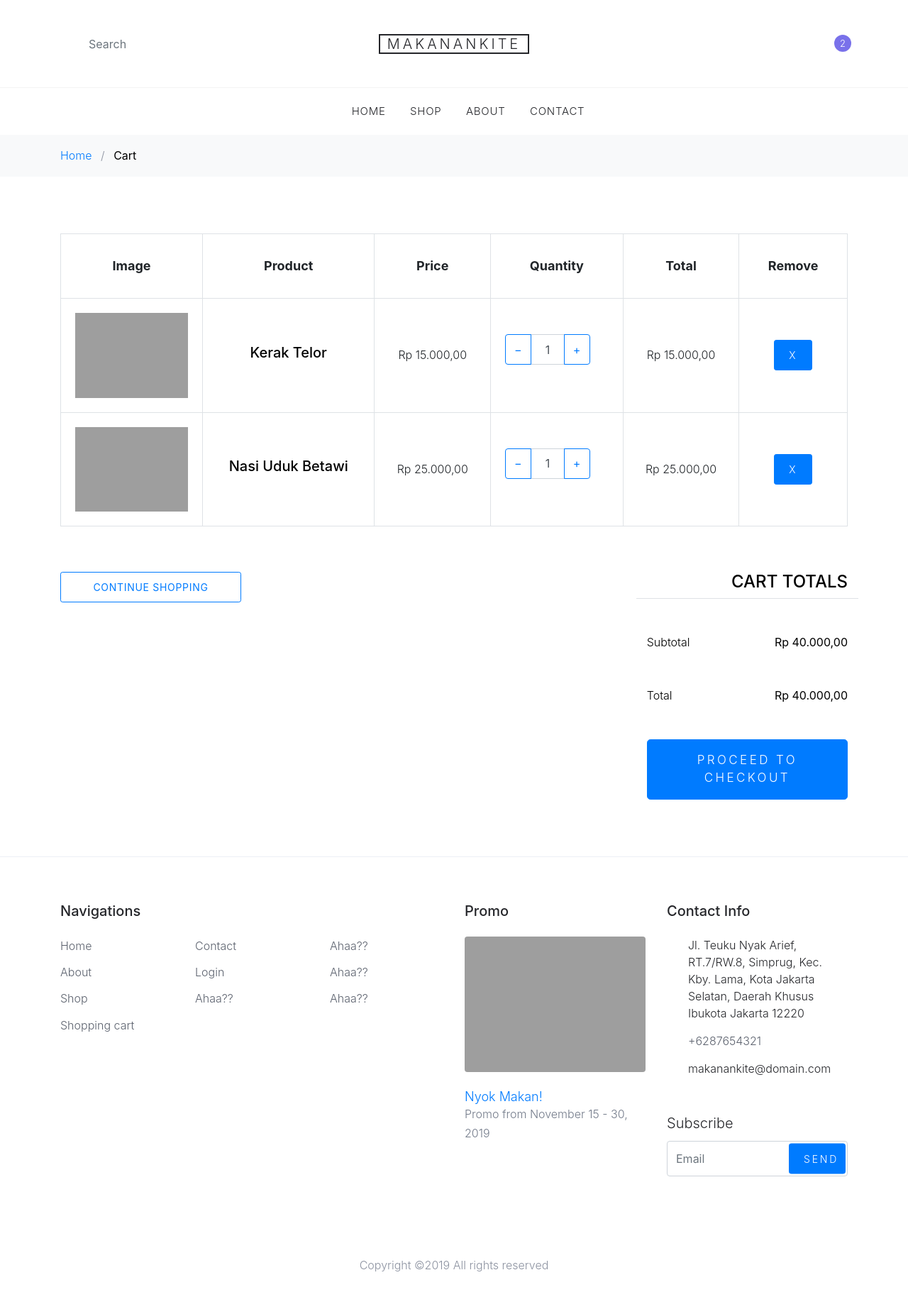
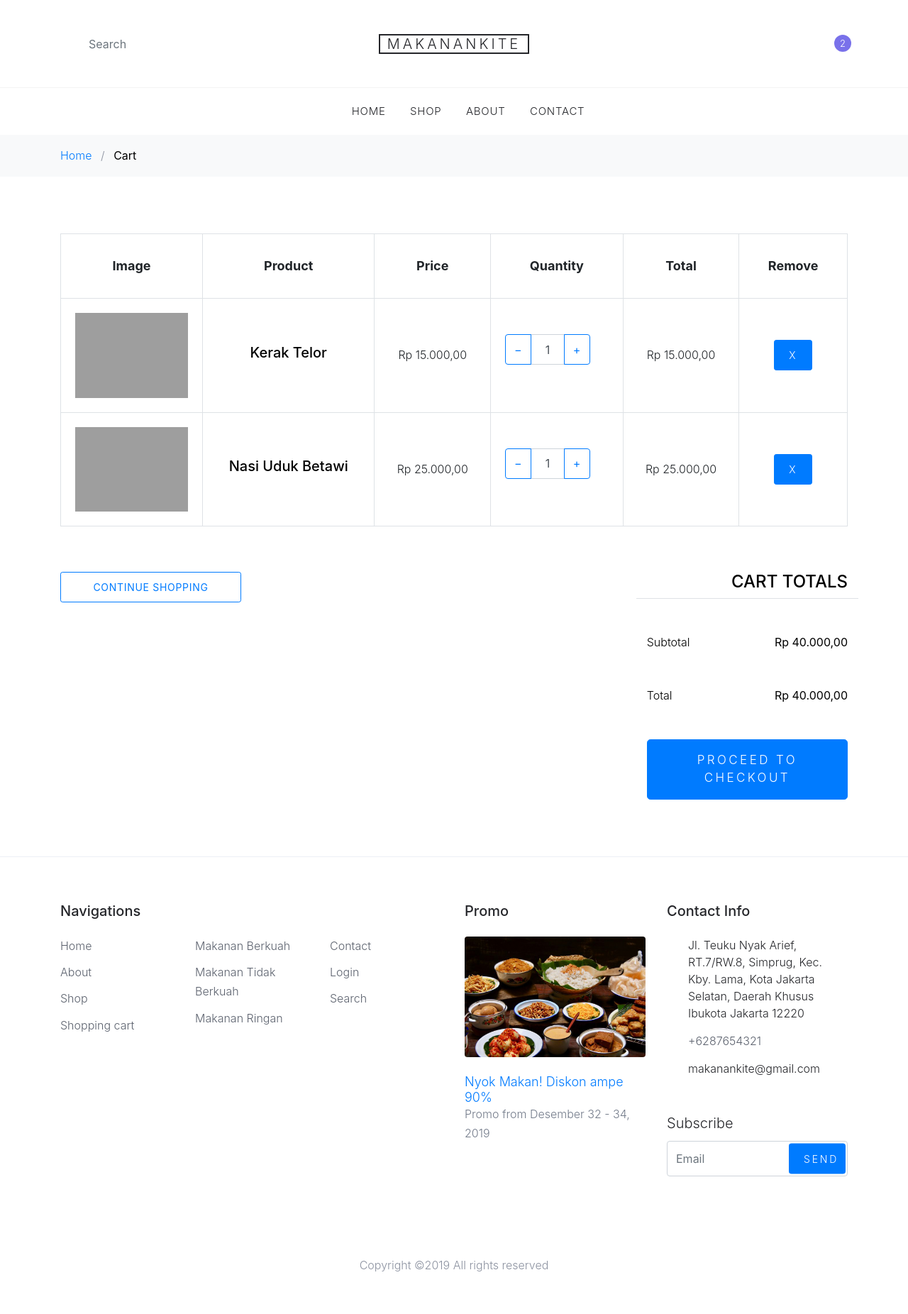
Before and after one commit to raisrindo/fpweb-ecommerce-makanan, a CodeIgniter app: page /fpweb-ecommerce-makanan/index.php/cart/index in a window 1280 px wide. Shown: the top 1852 px of the page at 71% size. Run offline with CodeIgniter, Linux system fonts and the light colour scheme; style sheets or scripts are compiled from the project's sources; some libraries are stand-ins or nearby versions; grey boxes are pictures that could not be loaded.

Commit message:
memperbarui footer

```diff
--- a/application/views/templates/footer.php
+++ b/application/views/templates/footer.php
@@ -14,29 +14,33 @@
                   <li><a href="<?php base_url();?>cart">Shopping cart</a></li>
                 </ul>
               </div>
+
+              <div class="col-md-6 col-lg-4">
+                <ul class="list-unstyled">
+                  <li><a href="<?php base_url();?>shop">Makanan Berkuah</a></li>
+                  <li><a href="<?php base_url();?>shop">Makanan Tidak Berkuah</a></li>
+                  <li><a href="<?php base_url();?>shop">Makanan Ringan</a></li>
+                </ul>
+              </div>
+
               <div class="col-md-6 col-lg-4">
                 <ul class="list-unstyled">
                   <li><a href="<?php base_url();?>contact">Contact</a></li>
                   <li><a href="#">Login</a></li>
-                  <li><a href="#">Ahaa??</a></li>
+                  <li><a href="#">Search</a></li>
                 </ul>
               </div>
-              <div class="col-md-6 col-lg-4">
-                <ul class="list-unstyled">
-                  <li><a href="#">Ahaa??</a></li>
-                  <li><a href="#">Ahaa??</a></li>
-                  <li><a href="#">Ahaa??</a></li>
-                </ul>
-              </div>
+
+
             </div>
           </div>
 
           <div class="col-md-6 col-lg-3 mb-4 mb-lg-0">
             <h3 class="footer-heading mb-4">Promo</h3>
-            <a href="#" class="block-6">
-              <img src="<?php base_url();?> assets/images/hero_1.jpg" alt="Image placeholder" class="img-fluid rounded mb-4">
-              <h3 class="font-weight-light  mb-0">Nyok Makan!</h3>
-              <p>Promo from November 15 - 30, 2019</p>
+            <a href="<?php base_url();?>shop" class="block-6">
+              <img src="<?php base_url();?> assets/images/a_blog1.jpg" alt="Image placeholder" class="img-fluid rounded mb-4">
+              <h3 class="font-weight-light  mb-0">Nyok Makan! Diskon ampe 90%</h3>
+              <p>Promo from Desember 32 - 34, 2019</p>
             </a>
           </div>
 
@@ -46,7 +50,7 @@
               <ul class="list-unstyled">
                 <li class="address">Jl. Teuku Nyak Arief, RT.7/RW.8, Simprug, Kec. Kby. Lama, Kota Jakarta Selatan, Daerah Khusus Ibukota Jakarta 12220</li>
                 <li class="phone"><a href="tel://23923929210">+6287654321</a></li>
-                <li class="email">makanankite@domain.com</li>
+                <li class="email">makanankite@gmail.com</li>
               </ul>
             </div>
 
```
